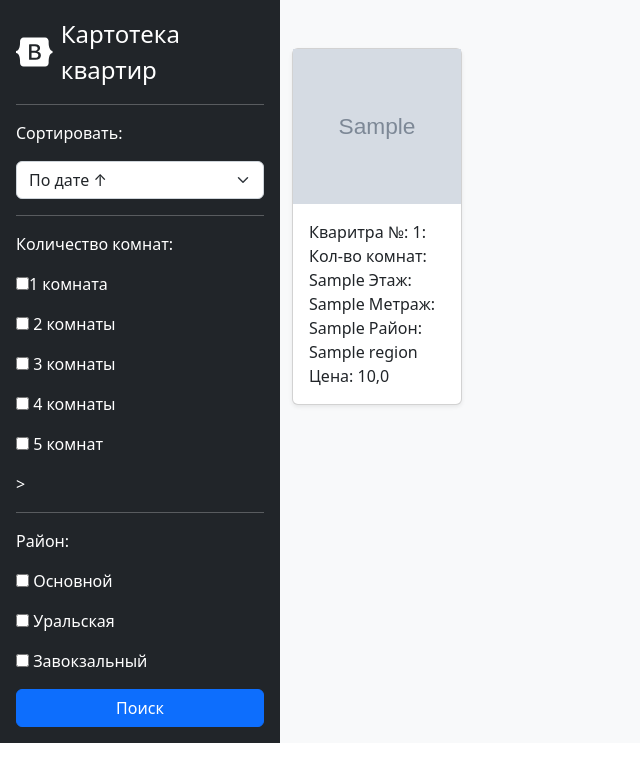
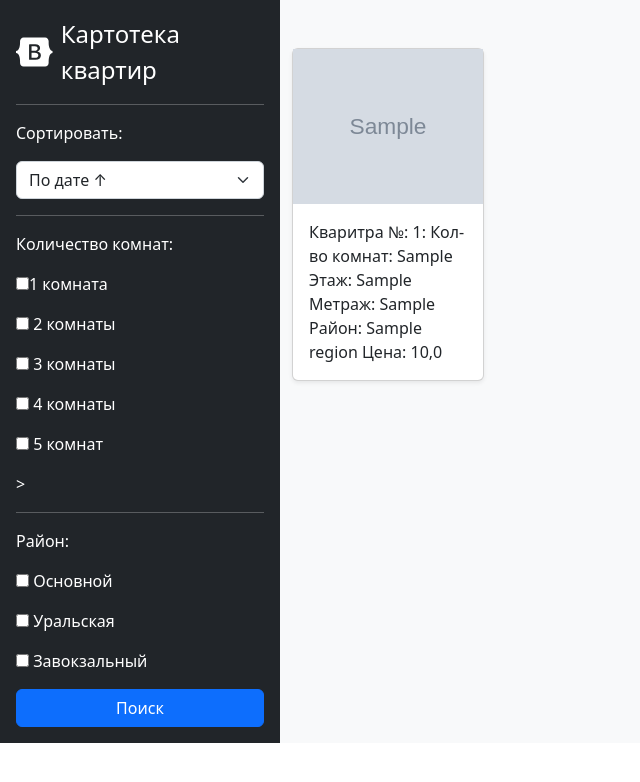
Before and after one commit to madllly/Kartoteka, a Django app: page /main/ in a window 1280 px wide. Shown: the top 782 px of the page, without its empty margins (0-640 px from the left). Run offline with Django 4.2, Linux system fonts and the light colour scheme; tables that the repository leaves empty hold one stand-in row (values such as "Sample post"); grey boxes marked "Sample" are stand-in pictures.

Commit message:
Update estate_list.html

```diff
--- a/main/templates/main/estate_list.html
+++ b/main/templates/main/estate_list.html
@@ -3,7 +3,7 @@
 {% block content %}
 {% for el in estate %}
 <div class="col">
-    <div class="card shadow-sm">
+    <div class="card shadow-sm" style="min-width: 12rem;">
         <img src="{{ el.cover.url}} " width=auto height="155">
         <div class="card-body">
             <p class="card-text">Кваритра №: {{ el.id }}: Кол-во комнат: {{ el.count_room }} Этаж: {{ el.floor }}
```
